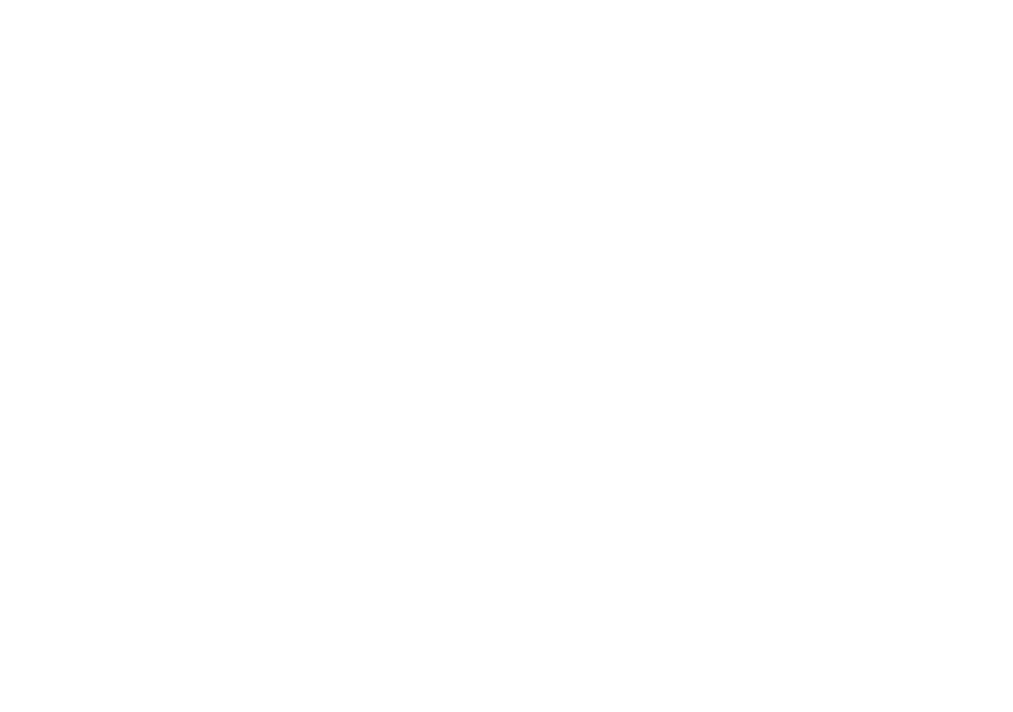
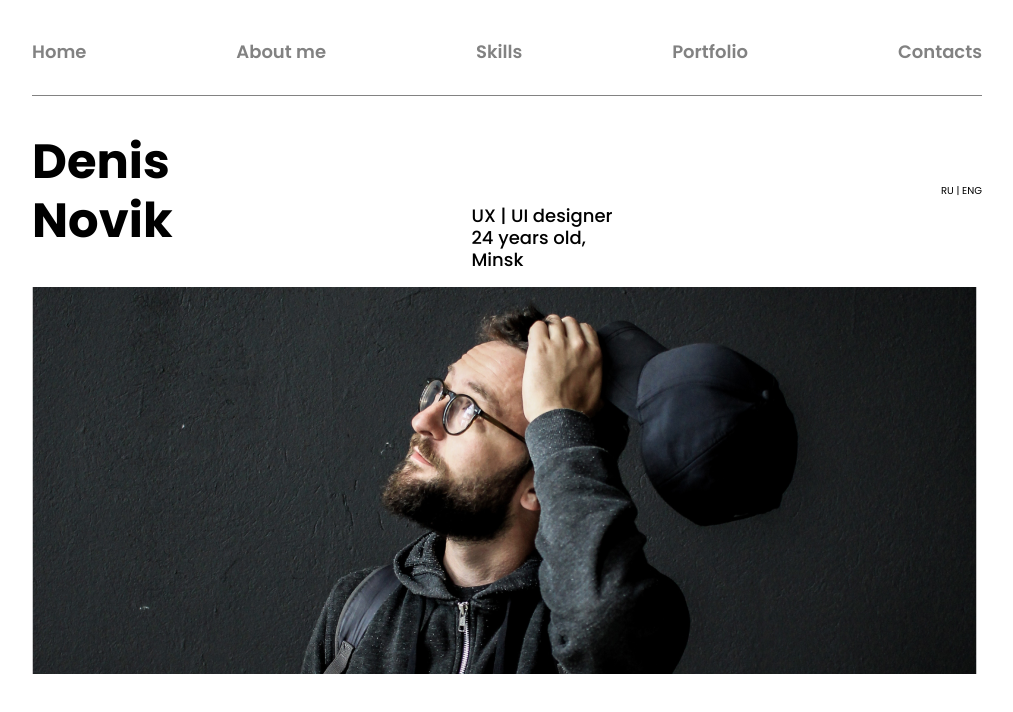
Before and after one commit to Ismagulov-K/water, a plain HTML site: page index.html in a window 1280 px wide. Shown: the whole page, without its empty margins (133-1146 px from the left). Drawn offline with Linux system fonts and the light colour scheme.

Commit message:
верстка недоделанна

```diff
--- a/index.html
+++ b/index.html
@@ -1,12 +1,42 @@
 <!DOCTYPE html>
 <html lang="ru">
+
 <head>
     <meta charset="UTF-8">
     <meta name="viewport" content="width=device-width, initial-scale=1.0">
-    <title>Portfolio-Water</title>
+    <title>Denisnovik</title>
     <link rel="stylesheet" href="style.css">
+
+<body class="body">
+    <div class="wrap header__wrap">
+        <nav class="menu">
+            <ul class="menu__list">
+                <li class="menu__item"><a href="#" class="menu__link">Home</a></li>
+                <li class="menu__item"><a href="#" class="menu__link">About me</a></li>
+                <li class="menu__item"><a href="#" class="menu__link">Skills</a></li>
+                <li class="menu__item"><a href="#" class="menu__link">Portfolio</a></li>
+                <li class="menu__item"><a href="#" class="menu__link">Contacts</a></li>
+
+            </ul>
+        </nav>
+        <div class="main">
+            <section class="designer">
+                <div class="designer__element">
+                    <h1 class="designer__title">Denis Novik</h1>
+                    <p class="designer__text">UX | UI designer 24 years old, Minsk</p>
+                    <p class="designer__text_ru">RU | ENG</p>
+                </div>
+                <div class="designer__image">
+                    <img src="img/Group.png" alt="Главное фото" class="designer__img">
+                </div>
+            </section>
+        </div>
+    </div>
+</body>
 </head>
+
 <body>
 
 </body>
+
 </html>
--- a/style.css
+++ b/style.css
@@ -0,0 +1,65 @@
+@import url('https://fonts.googleapis.com/css2?family=Poppins:ital,wght@0,200;0,300;0,400;0,500;0,600;0,700;0,800;0,900;1,100;1,200;1,300;1,400;1,500&display=swap');
+
+body{
+	font-size: 10px;
+	font-family: 'Poppins', sans-serif;
+}
+
+.wrap{
+    width: 950px;
+    margin: auto;
+
+}
+
+/************ Header ************/
+.menu__item:hover{
+    color: black;
+}
+.menu__link:hover{
+    color: black;
+    text-decoration: none;
+}
+.menu__list{
+    /* background: red; */
+    box-sizing: border-box;
+    list-style: none;
+    display: flex;
+    justify-content: space-between;
+    width: 950px;
+    padding: 0;
+    /* background: red; */
+
+    height: 88px;
+    border-bottom: 1px solid #828282;
+    align-items: center;
+    margin: auto;
+}
+.menu__link{
+    font-size: 18px;
+    color: #828282;
+    text-decoration: none;
+    font-weight: 600;
+}
+.menu__item{
+    margin: 0;
+}
+/************ designer *************/
+
+.designer__element{
+    display: flex;
+    justify-content: space-between;
+    align-items: center;
+    height: 190px;
+}
+.designer__title{
+    font-size: 48px;
+    width: 125px;
+    line-height: 59px;
+}
+.designer__text{
+    font-size: 18px;
+    font-weight: 500;
+    width: 155px;
+    margin: 94px 0 0 0;
+    line-height: 22px;
+}
```
Also changed, not shown: img/Group.png (added).
